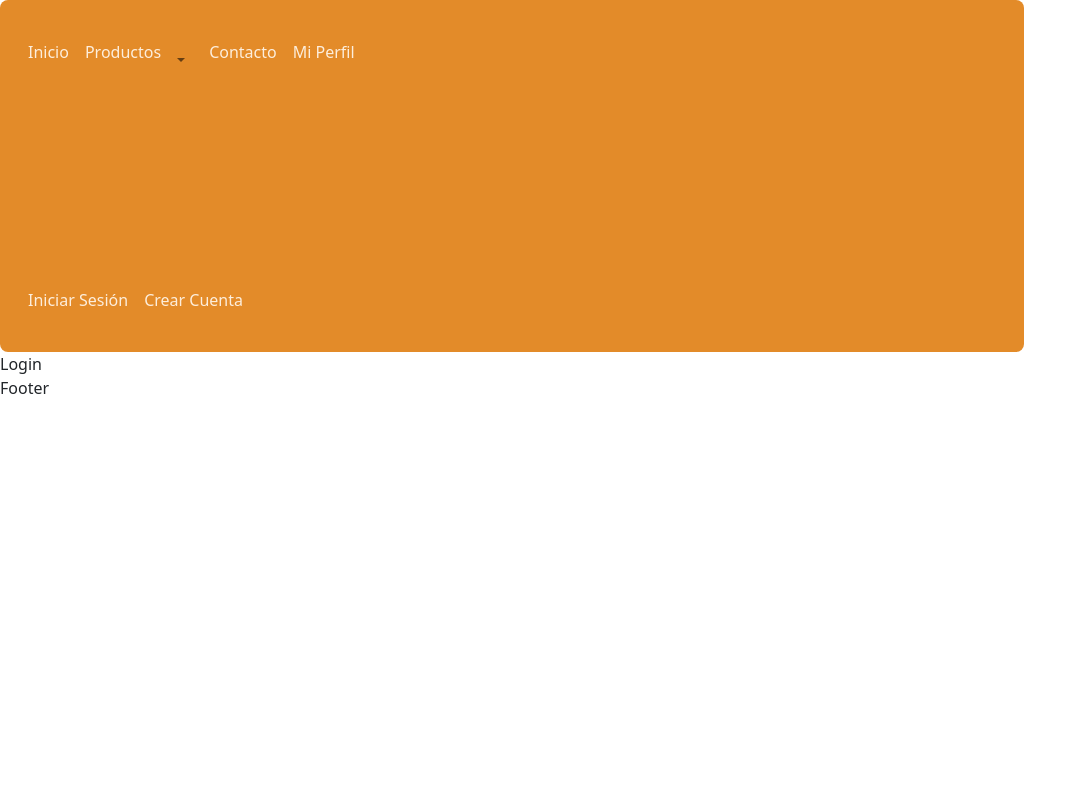
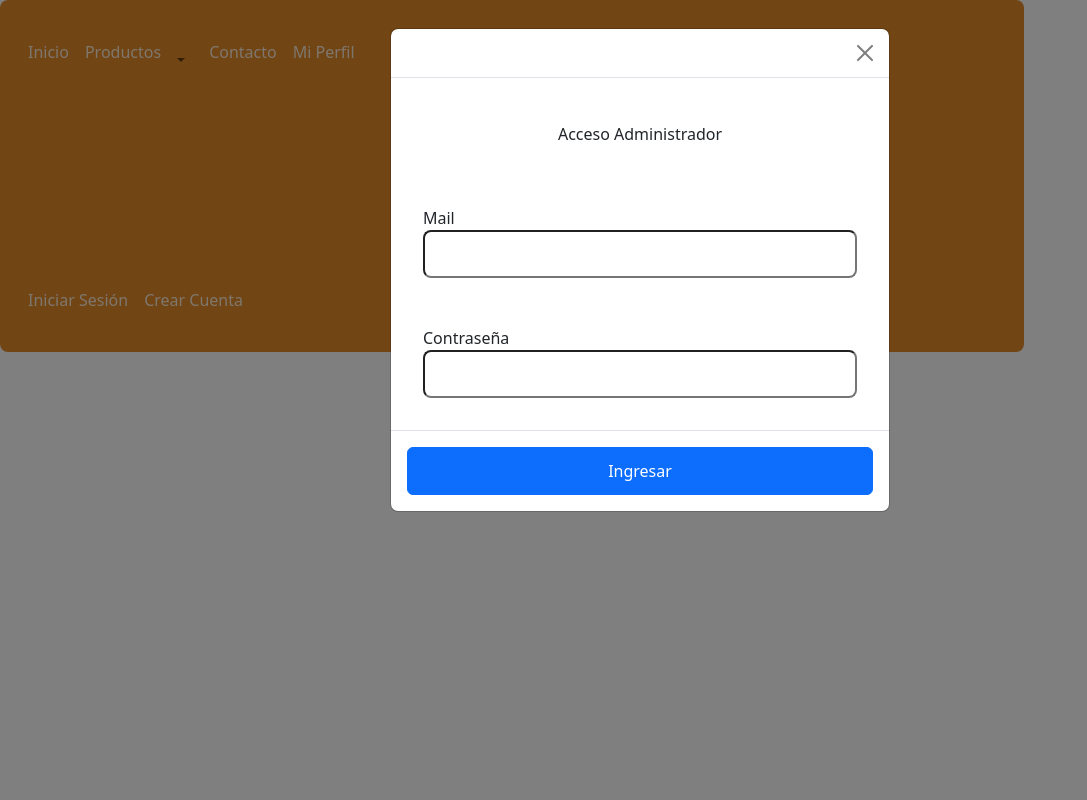
Before and after one commit to No-Country/c9-11-t-angularnode, a React (Vite) app in the folder client/: page /login in a window 1280 px wide. Shown: the top 800 px of the page, without its empty margins (0-1087 px from the left). Built offline with nearby package versions, Linux system fonts and the light colour scheme.

Commit message:
Add Login component

```diff
--- a/client/src/pages/Login.jsx
+++ b/client/src/pages/Login.jsx
@@ -1,6 +1,40 @@
+import React, { useState } from "react";
+import Button from "react-bootstrap/Button";
+import Modal from "react-bootstrap/Modal";
+import './styles/login.css';
 
 export const Login = () => {
+
+  const [show, setShow] = useState(true);
+
+  const handleClose = () => setShow(!show);
+
   return (
-    <div>Login</div>
-  )
-}
+    <>
+      <form className="login">
+        <Modal show={show} onHide={handleClose}>
+
+        <Modal.Header closeButton>
+          </Modal.Header>
+          <Modal.Body className="login__container">
+          <button className="btn btn__enter">Acceso Administrador</button>
+          <div className="user">
+          <label>Mail</label>
+            <input type="text" />
+          </div>
+          <div className="user">
+          <label>Contraseña</label>
+            <input type="text" />
+          </div>
+          </Modal.Body>
+          <Modal.Footer className="btn__down">
+            <Button className="btn btn__enter ">
+              Ingresar
+            </Button>
+          </Modal.Footer>
+
+        </Modal>
+      </form>
+    </>
+  );
+};
--- /dev/null
+++ b/client/src/pages/styles/login.css
@@ -0,0 +1,28 @@
+.login{
+    width: 80%;
+    height: 100vh;
+}
+.login__container{
+    display: flex;
+    flex-direction: column;
+    gap: 3rem;
+    padding-bottom: 10rem;
+    margin: 1rem;
+}
+.btn__enter{
+    color: var(--thirt);
+    height: 3rem;
+    width: 100%;
+    background-color: var(--primary);
+}
+.user{
+    display: flex;
+    flex-direction: column;
+}
+input{
+    border-radius: 0.5rem;
+    height: 3rem;
+}
+.btn__down{
+    padding-bottom: 6rem;
+}
--- a/client/src/ui/Navar.jsx
+++ b/client/src/ui/Navar.jsx
@@ -1,3 +1,4 @@
+
 import Container from "react-bootstrap/Container";
 import Nav from "react-bootstrap/Nav";
 import Navbar from "react-bootstrap/Navbar";
@@ -6,6 +7,8 @@ import { NavLink } from "react-router-dom";
 import "./navar.css";
 
 export const Navar = () => {
+
+
   return (
     <Navbar collapseOnSelect expand="lg" className="navar">
       <Container>
```
